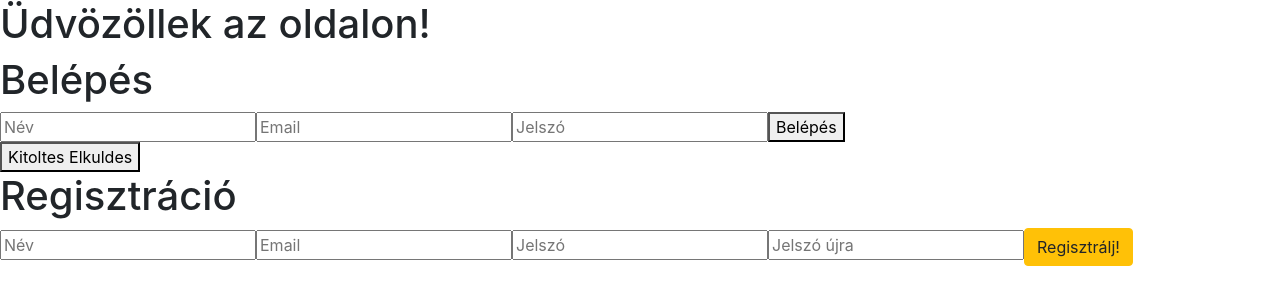
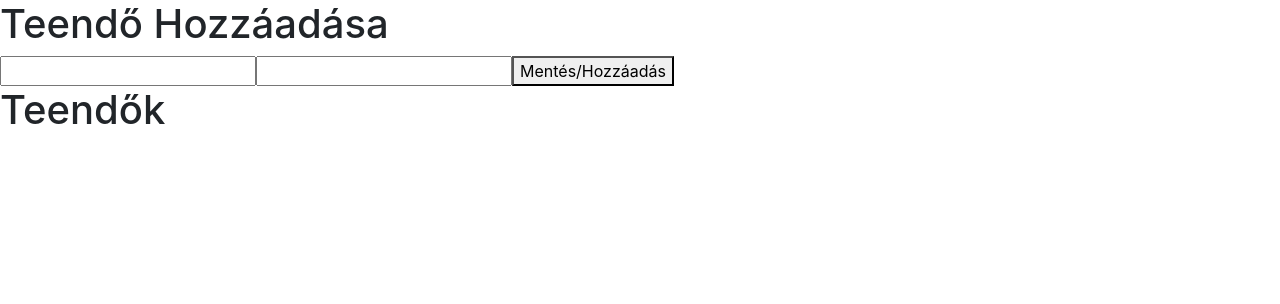
Before and after one commit to badzso-boop/react-login, a React (Create React App) app: page /todo in a window 1280 px wide. Shown: the top 304 px of the page. Built offline with nearby package versions, Linux system fonts and the light colour scheme.

Commit message:
Teendo lista hozzaadva (fejlesztes alatt)

```diff
--- a/package.json
+++ b/package.json
@@ -10,6 +10,7 @@
     "node-sass": "^5.0.0",
     "react": "^17.0.2",
     "react-dom": "^17.0.2",
+    "react-router-dom": "^5.2.0",
     "react-scripts": "4.0.3",
     "web-vitals": "^1.1.1"
   },
--- a/src/App.js
+++ b/src/App.js
@@ -1,9 +1,20 @@
 import 'bootstrap/dist/css/bootstrap.css'
+import { Route, Switch } from 'react-router-dom';
+import {useState} from 'react';
 
 import SignUp from './components/signUp';
 import Login from './components/login';
+import AddTodo from './components/addtodo';
+import ListTodo from './components/listTodo';
+
+const DUMMY_DATA = [];
 
 function App() {
+  const [ReRender, setReRender] = useState(false);
+
+  function setReRenderFalse() {
+    setReRender(false);
+  }
 
   function SignUpPostHandler(signupData) {
 
@@ -13,13 +24,34 @@ function App() {
   function LoginPostHandler(loginData) {
 
     fetch('http://localhost:9000/testAPI', {method: 'POST', body: JSON.stringify(loginData, null, 2), headers: {'Content-type':'application/json'}}).then(res => console.log(res));
-   }
+  }
+
+  function TodoPostHandler(teendoData) {
+    //fetch('http://localhost:9000/testAPI', {method: 'POST', body: JSON.stringify(teendoData, null, 2), headers: {'Content-type':'application/json'}}).then(res => console.log(res));
+    DUMMY_DATA.push(teendoData);
+    console.log(DUMMY_DATA);
+    setReRender(true);
+
+    let id = setInterval(function() {setReRenderFalse(); clearInterval(id)}, 100);
+
+  }
+
+  function ListTodoGetHangler() {
+    //fetch('http://localhost:9000/testAPI', {method: 'GET', body: JSON.stringify(teendoData, null, 2), headers: {'Content-type':'application/json'}}).then(res => console.log(res));
+  }
 
   return (
     <div>
-      <h1>Üdvözöllek az oldalon!</h1>
-      <Login OnLogin={LoginPostHandler}/>
-      <SignUp OnSignUp={SignUpPostHandler}/>
+      <Switch>
+          <Route path='/' exact={true}>
+            <Login OnLogin={LoginPostHandler}/>
+            <SignUp OnSignUp={SignUpPostHandler}/>
+          </Route>
+          <Route path='/todo'>
+            <AddTodo onAddTeendo={TodoPostHandler}/>
+            <ListTodo todos={DUMMY_DATA}/>
+          </Route>
+      </Switch>
     </div>
   );
 }
--- /dev/null
+++ b/src/components/addtodo.js
@@ -0,0 +1,39 @@
+import {useRef} from 'react';
+let i = 0;
+
+function AddTodo(props) {
+
+    const teendoRef = useRef();
+    const authorRef = useRef();
+
+    function addTodoHandler(event) {
+        event.preventDefault();
+
+        const enteredTeendo = teendoRef.current.value;
+        const enteredAuthor = authorRef.current.value;
+
+        const teendoData = {
+            id: i,
+            teendo: enteredTeendo,
+            author: enteredAuthor
+        };
+        i++;
+
+        props.onAddTeendo(teendoData);
+    }
+
+    return (
+        <div>
+            <h1>Teendő Hozzáadása</h1>
+            <form onSubmit={addTodoHandler}>
+                <label htmlFor="teendo"></label>
+                <input type = "text" name = "teendo" id = "teendo" ref = {teendoRef}/>
+                <label htmlFor="author"></label>
+                <input type = "text" name = "author" id = "author" ref = {authorRef}/>
+                <button type = "submit">Mentés/Hozzáadás</button>
+            </form>
+        </div>
+    );
+}
+
+export default AddTodo;
--- /dev/null
+++ b/src/components/card.js
@@ -0,0 +1,9 @@
+function Card(props) {
+    return (
+        <div>
+            {props.children}
+        </div>
+    );
+};
+
+export default Card;
--- /dev/null
+++ b/src/components/listTodo.js
@@ -0,0 +1,39 @@
+import {useState} from 'react';
+
+import ListTodoItem from './listTodoItem';
+import Card from './card';
+
+function ListTodo(props) {
+    const [ReRender, setReRender] = useState(false);
+
+    function getKeyByValue(object, value) {
+        return Object.keys(object).find(key => object[key] === value);
+    }
+
+    const data = props.todos;
+
+    function setReRenderFalse() {
+        setReRender(false);
+    }
+
+    function todosDeleteHandler(props) {
+        console.log(props);
+        //data.splice(props,1);
+        setReRender(true);
+
+        let id = setInterval(function() {setReRenderFalse(); clearInterval(id)}, 100);
+    }
+
+    return (
+        <div>
+            <h1>Teendők</h1>
+            <ul>
+                <Card>
+                    {data.map(todo => <ListTodoItem key={todo.id} id = {todo.id} teendo={todo.teendo} author = {todo.author} date = {todo.date} onDelete={todosDeleteHandler}/>)}
+                </Card>
+            </ul>
+        </div>
+    );
+}
+
+export default ListTodo;
--- /dev/null
+++ b/src/components/listTodoItem.js
@@ -0,0 +1,18 @@
+function ListTodoItem(props) {
+    const id = props;
+    function todoDeleteHandler() {
+        props.onDelete(id);
+    }
+
+    return (
+        <div>
+            <h3>{props.teendo}</h3>
+            <h4>{props.author}</h4>
+            <p>{props.date}</p>
+            <button>Szerkesztés</button>
+            <button onClick={todoDeleteHandler}>Törlés</button>
+        </div>
+    );
+}
+
+export default ListTodoItem;
--- a/src/components/login.js
+++ b/src/components/login.js
@@ -22,11 +22,13 @@ function LoginForm(props) {
         props.OnLogin(loginData);
     }
 
+    /*
     function kitoltes() {
         const nev = "Ujj Norbert";
         const email = "norbert.ujj@gmail.com";
         const jelszo = "s3cret";
     }
+    */
 
     //itt van a html része 'className="classnév"'-ként tudod definiálni az osztályokat
     return (
@@ -38,7 +40,7 @@ function LoginForm(props) {
                 <input type = "text" name = "password" placeholder = "Jelszó" ref={passwordRef}/>
                 <button type = "submit">Belépés</button>
             </form>
-            <button onClick={kitoltes}>Kitoltes  Elkuldes</button>
+            <button>Kitoltes  Elkuldes</button>
         </div>
     );
 }
--- a/src/index.js
+++ b/src/index.js
@@ -1,8 +1,11 @@
 import React from 'react';
 import ReactDOM from 'react-dom';
 import App from './App';
+import {BrowserRouter} from 'react-router-dom';
 
 ReactDOM.render(
-    <App />,
+    <BrowserRouter>
+        <App />
+    </BrowserRouter>,
     document.getElementById('root')
 );
```
Also changed, not shown: src/pages/teendok.js (added, +11 -0 lines), src/pages/login.signup.js (added), 1 other file (tests, documents, lock files or other folders).
